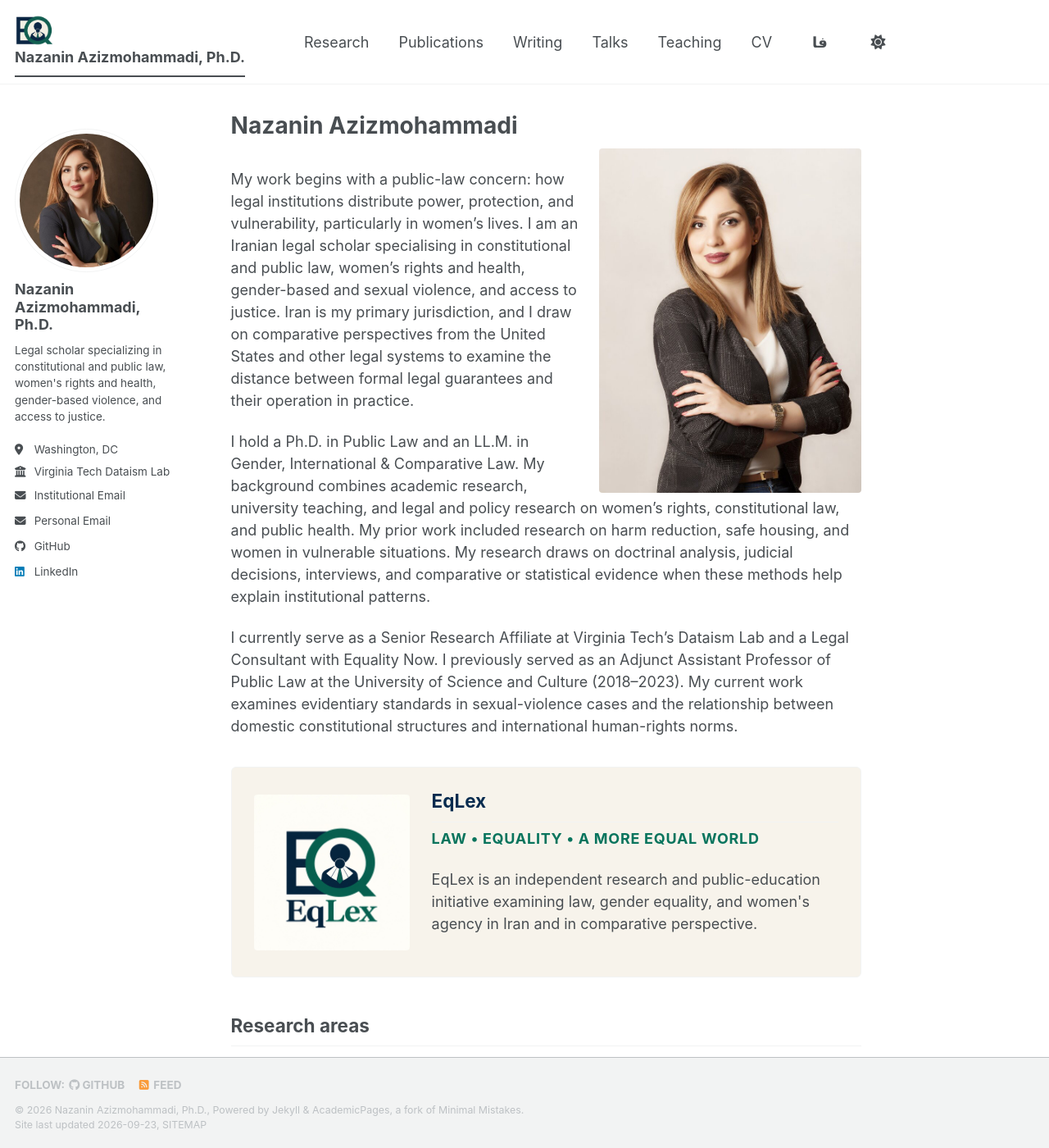
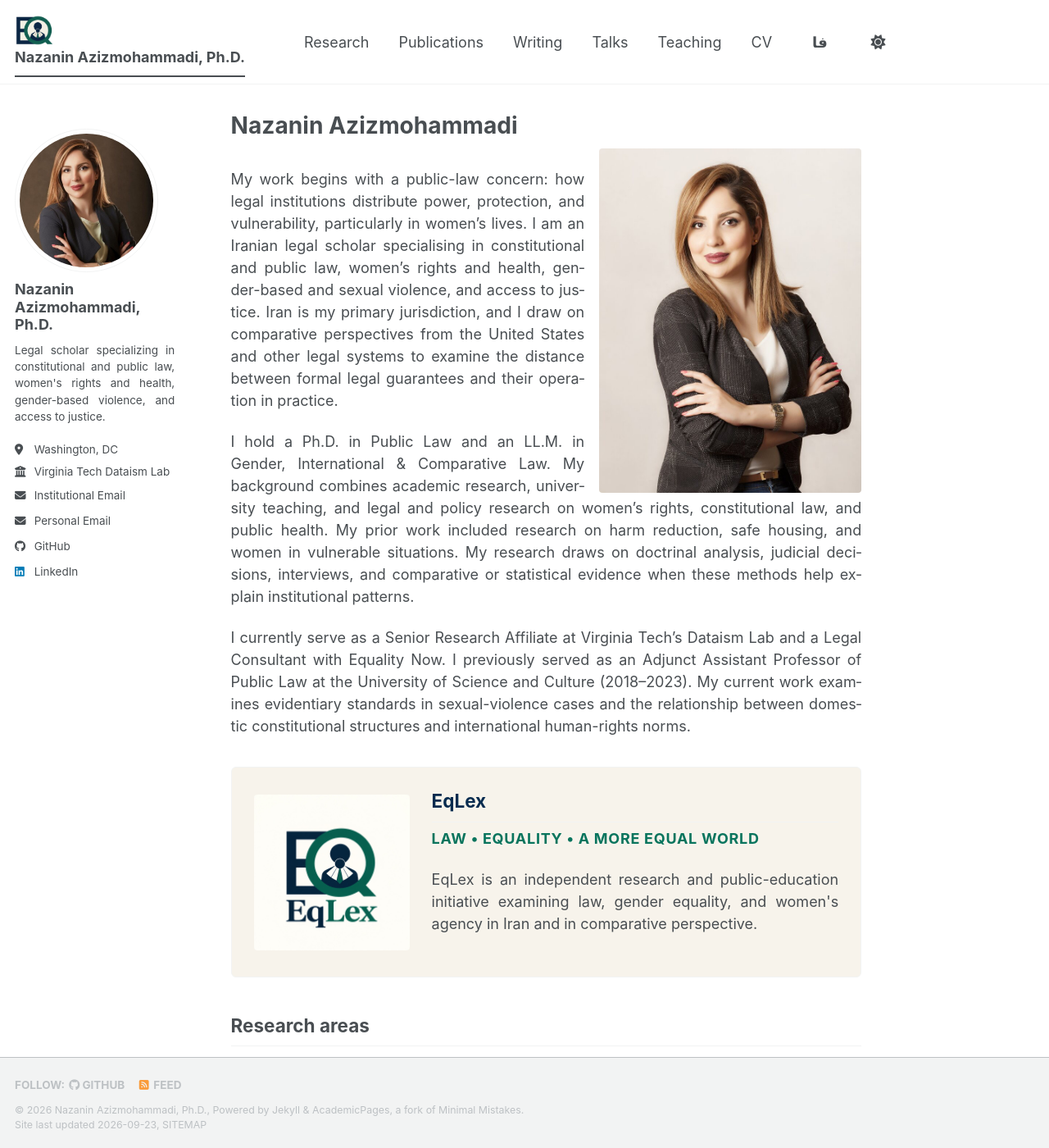
Before and after one commit to nazaninazizmohammadi/nazaninazizmohammadi.github.io, a Jekyll site: the page built from _pages/about.md, in a window 1280 px wide and 1400 px high. Shown: the whole window at 82% size. Built offline with Jekyll 4.4.1, drawn with Linux system fonts in a browser that asks for light colours; a style sheet for code colours, icons or effects is not loaded.

Commit message:
Justify long-form text across bilingual site

```diff
--- a/_sass/layout/_bilingual.scss
+++ b/_sass/layout/_bilingual.scss
@@ -3,6 +3,36 @@
   text-align: center;
   font-weight: 700;
   letter-spacing: 0.02em;
+}
+
+/* Keep long-form text aligned on both edges across the English and Persian
+   sites. Short interface text, headings, dates, labels, and navigation remain
+   naturally aligned so justification does not create distracting gaps. */
+.page__content > p,
+.archive > p,
+.archive__item-excerpt,
+.author__bio,
+.eqlex-brand > div > p:not(.eqlex-brand__message),
+.cv-item-summary,
+.cv-item-highlights li,
+.cv-item-courses li {
+  text-align: justify;
+  text-align-last: start;
+  text-justify: inter-word;
+  overflow-wrap: break-word;
+}
+
+html[lang="en"] {
+  .page__content > p,
+  .archive > p,
+  .archive__item-excerpt,
+  .author__bio,
+  .eqlex-brand > div > p:not(.eqlex-brand__message),
+  .cv-item-summary,
+  .cv-item-highlights li,
+  .cv-item-courses li {
+    hyphens: auto;
+  }
 }
 
 html[dir="rtl"] {
```
